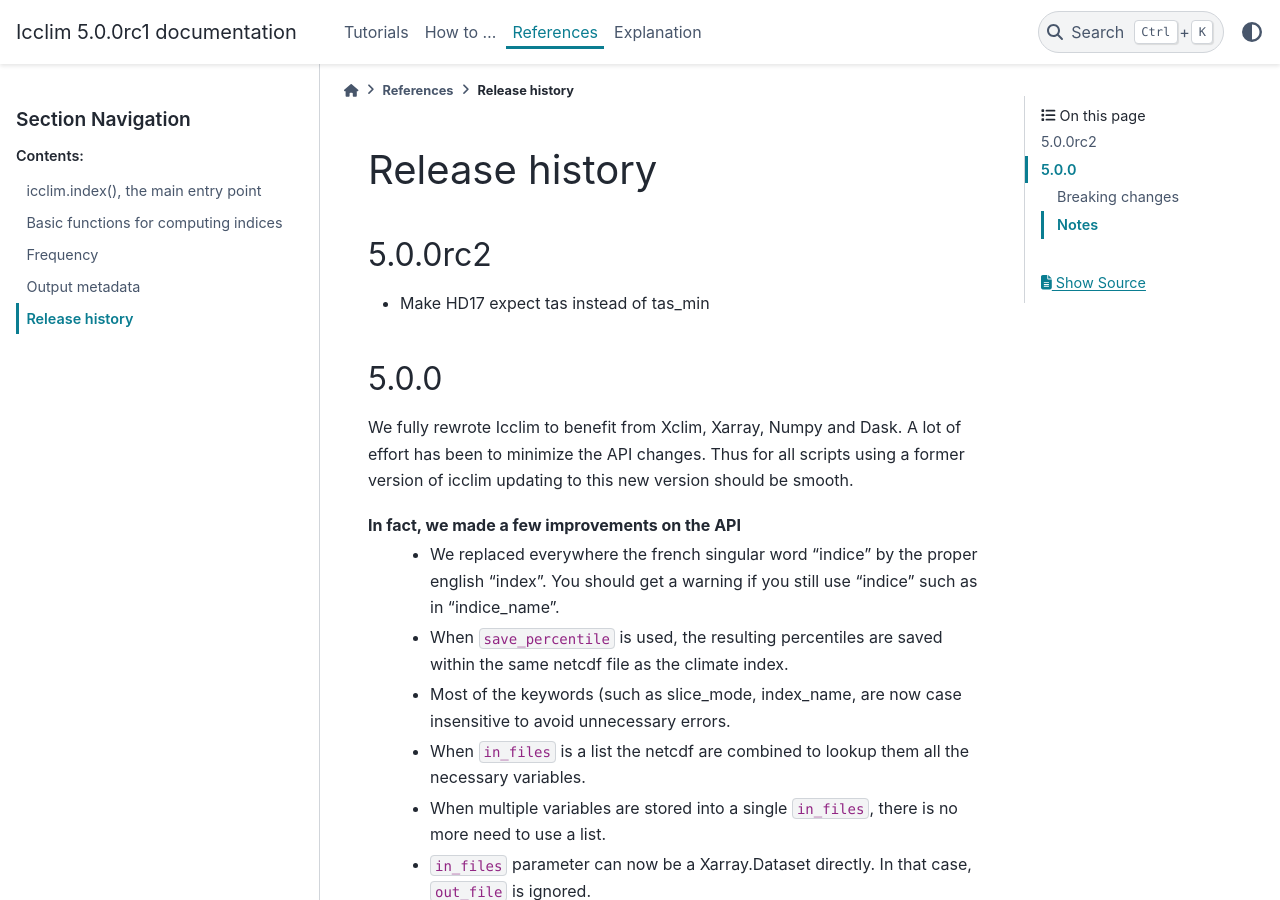
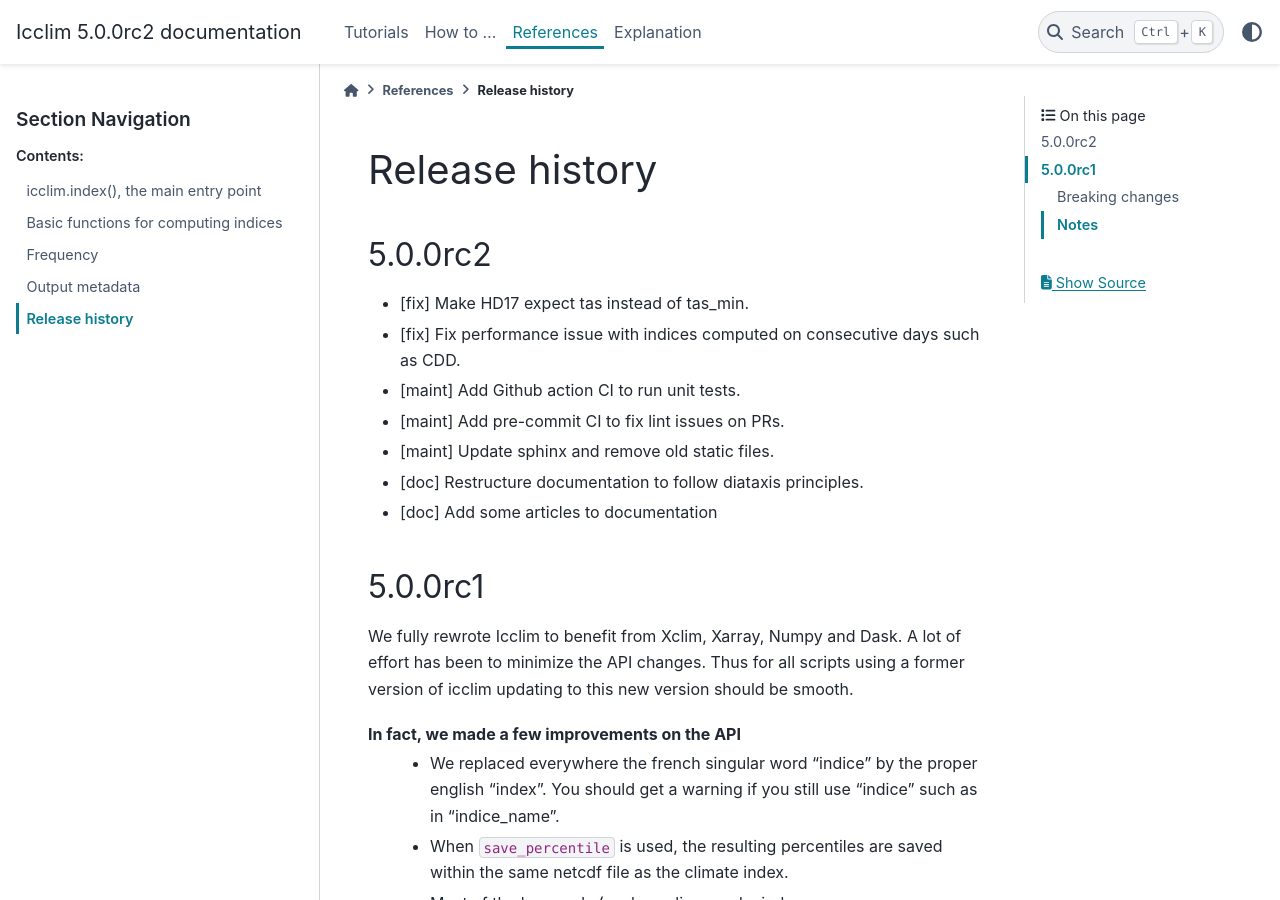
Before and after one commit to cerfacs-globc/icclim, a Sphinx documentation site: the page built from doc/source/references/release_notes.rst, in a window 1280 px wide and 900 px high. Built offline with Sphinx 7.4.7 and the PyData theme 0.15.4, drawn with Linux system fonts in a browser that asks for light colours.

Commit message:
Bump to 5.0.0rc2

```diff
--- a/doc/source/references/release_notes.rst
+++ b/doc/source/references/release_notes.rst
@@ -4,10 +4,16 @@ Release history
 5.0.0rc2
 --------
 
-* Make HD17 expect tas instead of tas_min
+* [fix] Make HD17 expect tas instead of tas_min.
+* [fix] Fix performance issue with indices computed on consecutive days such as CDD.
+* [maint] Add Github action CI to run unit tests.
+* [maint] Add pre-commit CI to fix lint issues on PRs.
+* [maint] Update sphinx and remove old static files.
+* [doc] Restructure documentation to follow diataxis principles.
+* [doc] Add some articles to documentation
 
-5.0.0
------
+5.0.0rc1
+--------
 We fully rewrote Icclim to benefit from Xclim, Xarray, Numpy and Dask.
 A lot of effort has been to minimize the API changes.
 Thus for all scripts using a former version of icclim updating to this new version should be smooth.
--- a/doc/source/tutorials/installation.rst
+++ b/doc/source/tutorials/installation.rst
@@ -49,7 +49,7 @@ To get the version of installed library, do the following:
 .. code-block:: sh
 
     >>> icclim.__version__
-    5.0.0rc1
+    5.0.0rc2
 
 
 .. note:: Icclim was not tested on Windows platform...
--- a/icclim/__init__.py
+++ b/icclim/__init__.py
@@ -4,4 +4,4 @@ from . import main as icclim
 # keep line below to expose "main" content in icclim package namespace
 from .main import index, indice
 
-__version__ = "5.0.0rc1"
+__version__ = "5.0.0rc2"
```
Also changed, not shown: README.md (+2 -2 lines).
